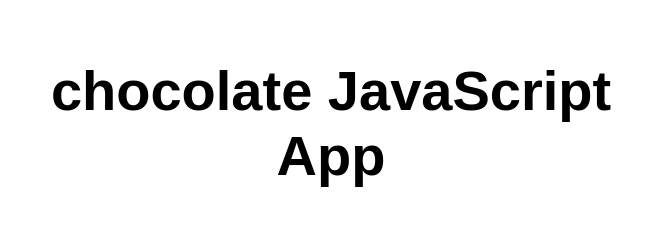
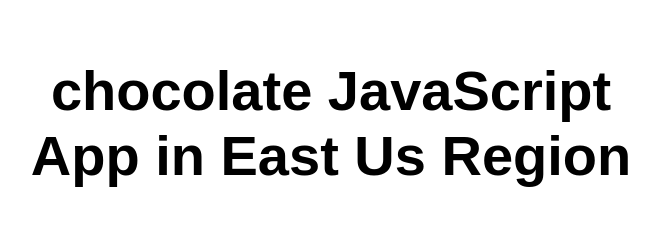
Before and after one commit to lasyasri899/my-second-static-web-app, a website: page src/index.html in a window 1280 px wide. Shown: the whole page, without its empty margins (309-968 px from the left). Drawn offline with Linux system fonts and the light colour scheme.

Commit message:
Update index.html

```diff
--- a/src/index.html
+++ b/src/index.html
@@ -10,7 +10,7 @@
 
 <body>
   <main>
-    <h1>chocolate JavaScript App</h1>
+    <h1>chocolate JavaScript App in East Us Region</h1>
   </main>
 </body>
 
```
